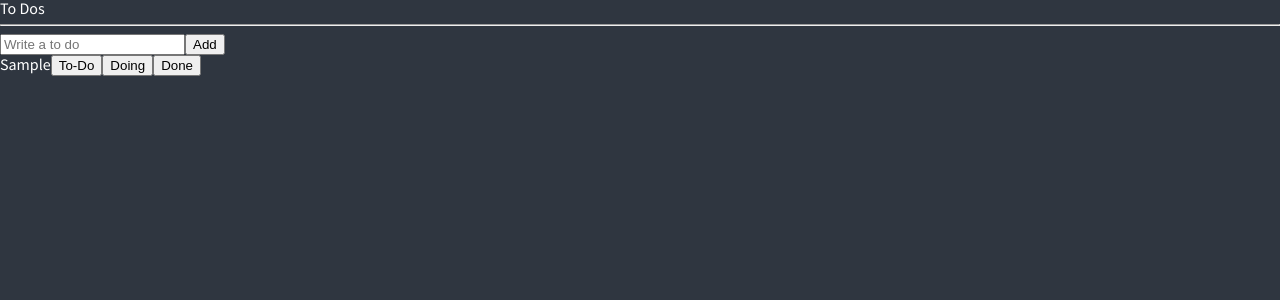
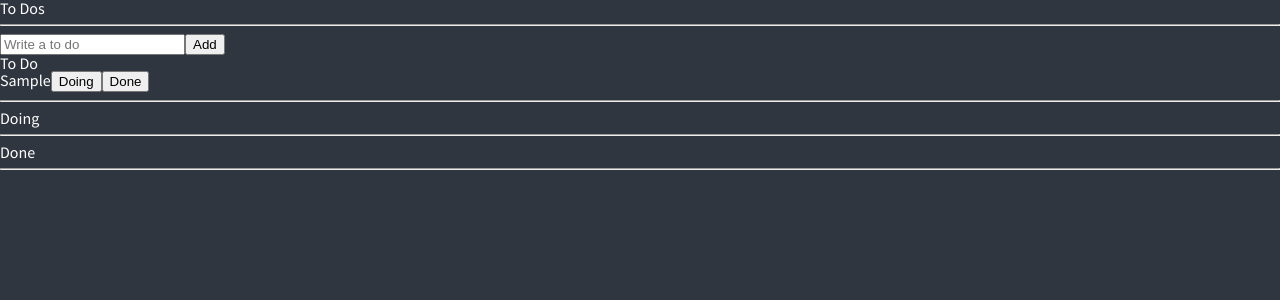
Before and after one commit to jeondoh/to-doList, a React (Create React App) app: page / in a window 1280 px wide. Both pictures are taken after typing "Sample" into the empty fields and a click on the button "Add". Shown: the top 300 px of the page. Built offline with nearby package versions, Linux system fonts and the light colour scheme.

Commit message:
feat : use recoil selector to divided todo list by category

```diff
--- a/src/atoms.tsx
+++ b/src/atoms.tsx
@@ -1,4 +1,4 @@
-import { atom } from "recoil";
+import { atom, selector } from "recoil";
 
 export interface ITodo {
   text: string;
@@ -10,3 +10,16 @@
   key: "toDo",
   default: [],
 });
+
+// selector는 atom을 가져다 output을 변형할 수 있음
+export const toDoSelector = selector({
+  key: "toDoSelector",
+  get: ({ get }) => {
+    const todos = get(toDoState);
+    return [
+      todos.filter((todo) => todo.category === "TO_DO"),
+      todos.filter((todo) => todo.category === "DOING"),
+      todos.filter((todo) => todo.category === "DONE"),
+    ];
+  },
+});
--- a/src/components/ToDo.tsx
+++ b/src/components/ToDo.tsx
@@ -1,12 +1,51 @@
-import { ITodo } from "../atoms";
+import { ITodo, toDoState } from "../atoms";
+import { useSetRecoilState } from "recoil";
 
-function ToDo({ text }: ITodo) {
+function ToDo({ id, text, category }: ITodo) {
+  const setToDos = useSetRecoilState(toDoState);
+  const onClick = (event: React.MouseEvent<HTMLButtonElement>) => {
+    const {
+      currentTarget: { name },
+    } = event;
+
+    // 버튼을 누르면 todo의 상태(category) 가 바뀌게
+    setToDos((oldTodos) => {
+      const targetIndex = oldTodos.findIndex((toDo) => toDo.id === id); // 버튼 클릭한 객체내의 인덱스 찾기
+      const newToDo = { text, id, category: name as any }; // 버튼을 누르면 해당 상태로 변경
+      // 배열 속성들을 slice로 자른다음(버튼 누르기전 to do 제거) 새로운 배열(바뀐 newToDo)를 넣는 방식
+      return [
+        ...oldTodos.slice(0, targetIndex),
+        newToDo,
+        ...oldTodos.slice(targetIndex + 1),
+      ];
+      // 위를 splice 함수로 대체가능
+      // splice는 원본 array가 변형되고 삭제된 elements를 return함
+      /*
+      // 원본 array를 직접적으로 splice를 하게되면 삭제되므로 spread연산자를 통해 새로운 배열 생성
+      const newTodos = [...oldTodos];
+      newTodos.splice(targetIndex, 1, newToDo);
+      return newTodos;
+      */
+    });
+  };
   return (
     <li>
       <span>{text}</span>
-      <button>To-Do</button>
-      <button>Doing</button>
-      <button>Done</button>
+      {category !== "DOING" && (
+        <button name="DOING" onClick={onClick}>
+          Doing
+        </button>
+      )}
+      {category !== "TO_DO" && (
+        <button name="TO_DO" onClick={onClick}>
+          To-Do
+        </button>
+      )}
+      {category !== "DONE" && (
+        <button name="DONE" onClick={onClick}>
+          Done
+        </button>
+      )}
     </li>
   );
 }
--- a/src/components/ToDoList.tsx
+++ b/src/components/ToDoList.tsx
@@ -1,20 +1,36 @@
 import CreateToDo from "./CreateToDo";
 import { useRecoilValue } from "recoil";
-import { toDoState } from "../atoms";
+import { toDoSelector } from "../atoms";
 import ToDo from "./ToDo";
 
 function ToDoList() {
-  const todos = useRecoilValue(toDoState);
+  const [todo, doing, done] = useRecoilValue(toDoSelector);
   return (
     <div>
       <h1>To Dos</h1>
       <hr />
       <CreateToDo />
+      <h2>To Do</h2>
       <ul>
-        {todos.map((todo) => (
+        {todo.map((todo) => (
           <ToDo key={todo.id} {...todo} />
         ))}
       </ul>
+      <hr />
+      <h2>Doing</h2>
+      <ul>
+        {doing.map((todo) => (
+          <ToDo key={todo.id} {...todo} />
+        ))}
+      </ul>
+      <hr />
+      <h2>Done</h2>
+      <ul>
+        {done.map((todo) => (
+          <ToDo key={todo.id} {...todo} />
+        ))}
+      </ul>
+      <hr />
     </div>
   );
 }
```
